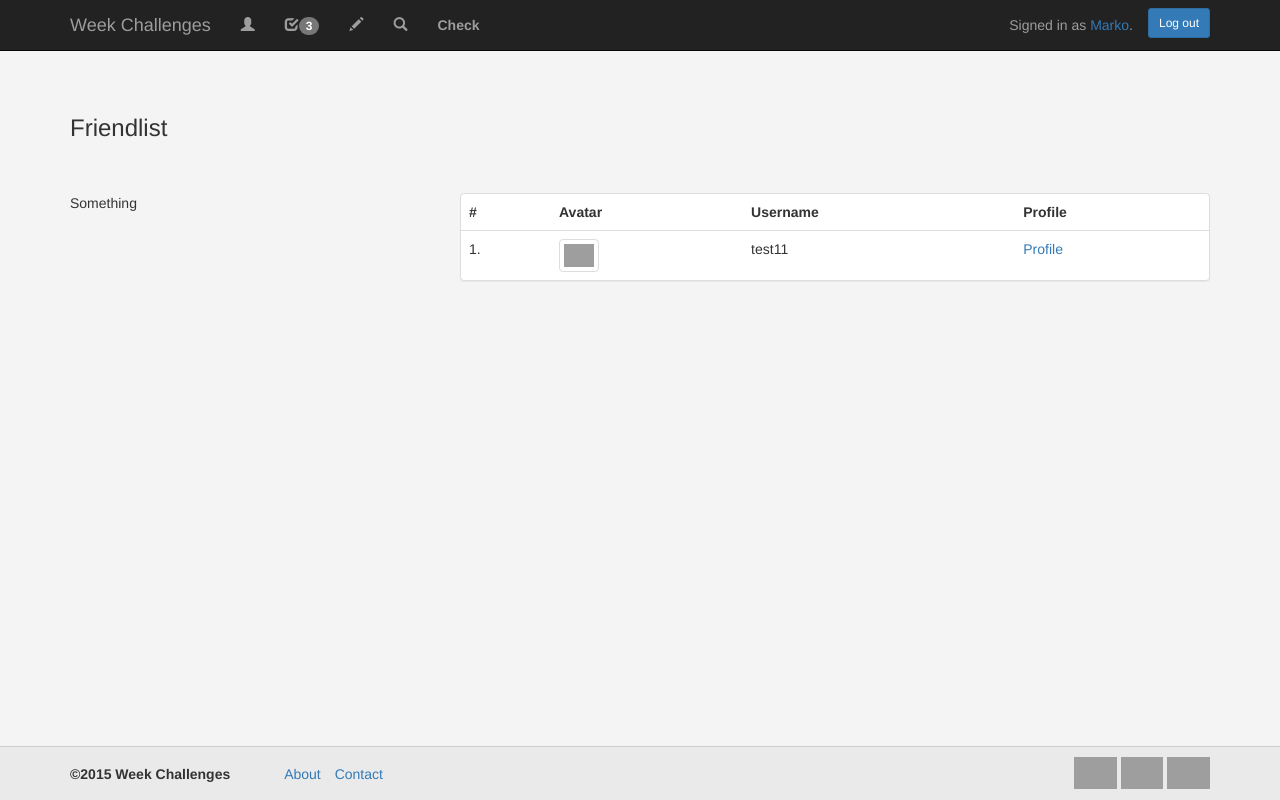
After one commit to markokaar/WeekChallenge, a Django app: page /friendlist/2/ in a window 1280 px wide. The commit adds this page. Run offline with Django 3.2, Linux system fonts and the light colour scheme; a user stored in the database is signed in; data comes from the database, SQL or seed files in the repository; both versions use the stored data as it was after the commit; some libraries are stand-ins or nearby versions; grey boxes are pictures that could not be loaded.

Commit message:
In progress: Friends.

```diff
--- /dev/null
+++ b/WeekChallenge/templates/WeekChallenge/friendlist.html
@@ -0,0 +1,62 @@
+<!DOCTYPE HTML>
+<html>
+<head>
+    <meta charset="utf-8">
+    <meta http-equiv="X-UA-COMPATIBLE" content="IE=edge">
+    <meta name="viewport" content="width=device-width, initial-scale=1">
+    {% load staticfiles %}
+    <title>Week Challenges - friendlist</title>
+
+    <link rel="stylesheet" type="text/css" href="{% static 'WeekChallenge/bootstrap/css/bootstrap.min.css' %}">
+    <link rel="stylesheet" type="text/css" href="{% static 'WeekChallenge/css/style.css' %}">
+
+    <script src="https://maxcdn.bootstrapcdn.com/bootstrap/3.3.5/js/bootstrap.min.js"></script>
+</head>
+<body>
+    {% include "WeekChallenge/base/navigation_bar.html" %}
+
+    <div class="wrap">
+        <div class="container">
+            <div class="row">
+                <div class="col-md-12">
+                    <h3>Friendlist</h3>
+                </div>
+            </div>
+
+            <div class="row">
+                <div class="col-md-4">
+                    Something
+                </div>
+                <div class="col-md-8">
+
+                    {% if find_friends %}
+                        <div class="panel panel-default">
+                            <table class="table">
+                                <tr><td><b>#</b></td><td><b>Avatar</b></td><td><b>Username</b></td><td><b>Profile</b></td></tr>
+                                    {% for friend in find_friends %}
+                                        <tr>
+                                            <td>{{ forloop.counter }}.</td>
+                                            <td><img class="img-thumbnail" src="{% static 'WeekChallenge/img/no-avatar.png' %}" alt="" width="40px" height="53px"></td>
+                                            <td>{{ friend.username }}</td>
+                                            <td><a href="/profile/{{ friend.username }}">Profile</a></td>
+                                        </tr>
+                                    {% endfor %}
+                            </table>
+                        </div>
+                    {% else %}
+                        <div class="alert alert-danger" role="alert">No friends! :(</div>
+                    {% endif %}
+                </div>
+            </div>
+
+        </div>
+    </div>
+
+
+    {% include "WeekChallenge/base/foot.html" %}
+
+
+    <script src="https://ajax.googleapis.com/ajax/libs/jquery/1.11.3/jquery.min.js"></script>
+    <script src="{% static 'WeekChallenge/bootstrap/js/bootstrap.min.js' %}"></script>
+</body>
+</html>
--- a/WeekChallenge/urls.py
+++ b/WeekChallenge/urls.py
@@ -20,4 +20,6 @@ urlpatterns = [
     url(r'^add_challenge/', views.add_challenge, name='add_challenge'),
     url(r'^notifications/', views.notifications, name='notifications'),
     url(r'^search/', views.search, name='search'),
+    url(r'^add_friend/(?P<friend_id>[0-9]+)/$', views.add_friend, name='add_friend'),
+    url(r'^friendlist/(?P<user_id>[0-9]+)/$', views.friendlist, name='friendlist'),
 ]
--- a/WeekChallenge/views.py
+++ b/WeekChallenge/views.py
@@ -3,7 +3,7 @@ from django.contrib.auth.models import User
 from django.contrib.auth import authenticate, login, logout
 from django.http import HttpResponseRedirect
 from .forms import LoginForm, RegisterForm, AddForm
-from .models import Challenge, UserChallenge
+from .models import Challenge, UserChallenge, UserFriend, Notification, Message
 from django.utils import timezone
 
 
@@ -44,11 +44,17 @@ def add(request):
 
 
 def notifications(request):
-    return render(request, 'WeekChallenge/notifications.html')
+    if request.user.is_authenticated():
+        return render(request, 'WeekChallenge/notifications.html')
+    else:
+        return HttpResponseRedirect("/")
 
 
 def search(request):
-    return render(request, 'WeekChallenge/search.html')
+    if request.user.is_authenticated():
+        return render(request, 'WeekChallenge/search.html')
+    else:
+        return HttpResponseRedirect("/")
 
 
 def add_challenge(request):
@@ -113,8 +119,8 @@ def user_accept_challenge(request):
             week_challenge.save()
 
             c = UserChallenge(user_id=request.user.id,
-                          challenge_id=week_challenge.id,
-                          date=timezone.now())
+                              challenge_id=week_challenge.id,
+                              date=timezone.now())
             c.save()
 
             return HttpResponseRedirect("/")
@@ -192,6 +198,52 @@ def decline_challenge(request, challenge_id):
         return HttpResponseRedirect("/")
 
 
+def add_friend(request, friend_id):
+    if request.user.is_authenticated():
+        select_user = UserFriend.objects.filter(user_id=request.user.id)
+
+        # if user in friend table. Creating friend for first user
+        if select_user:
+            select_user = UserFriend.objects.get(user_id=request.user.id)
+            select_user.friends += "," + friend_id
+            select_user.save()
+        else:
+            create_friend = UserFriend.objects.create()
+            create_friend.user_id = request.user.id
+            create_friend.friends = friend_id
+            create_friend.save()
+
+        # Creating friend for second user
+
+
+        return HttpResponseRedirect("/")
+    else:
+        return HttpResponseRedirect("/")
+
+
+def friendlist(request, user_id):
+    if request.user.is_authenticated():
+        select_friendlist = UserFriend.objects.filter(user_id=user_id)
+
+        if select_friendlist:
+            select_friendlist = UserFriend.objects.get(user_id=user_id)
+            s = select_friendlist.friends
+            userlist = s.split(',')
+
+            """
+            find_friends = User.objects.filter()
+            for one in userlist:
+                find_friends = User.objects.filter(id=one) """
+
+            find_friends = User.objects.filter(id__in=userlist)
+
+            return render(request, 'WeekChallenge/friendlist.html', {'friendlist': select_friendlist, 'find_friends': find_friends})
+        else:
+            return render(request, 'WeekChallenge/friendlist.html')
+    else:
+        return HttpResponseRedirect("/")
+
+# Users stuff
 def create_user(request):
     if request.user.is_authenticated():
         username = request.POST['inputUsername']
```
Also changed, not shown: WeekChallenge/templates/WeekChallenge/profile.html (+15 -1 lines), db.sqlite3.
